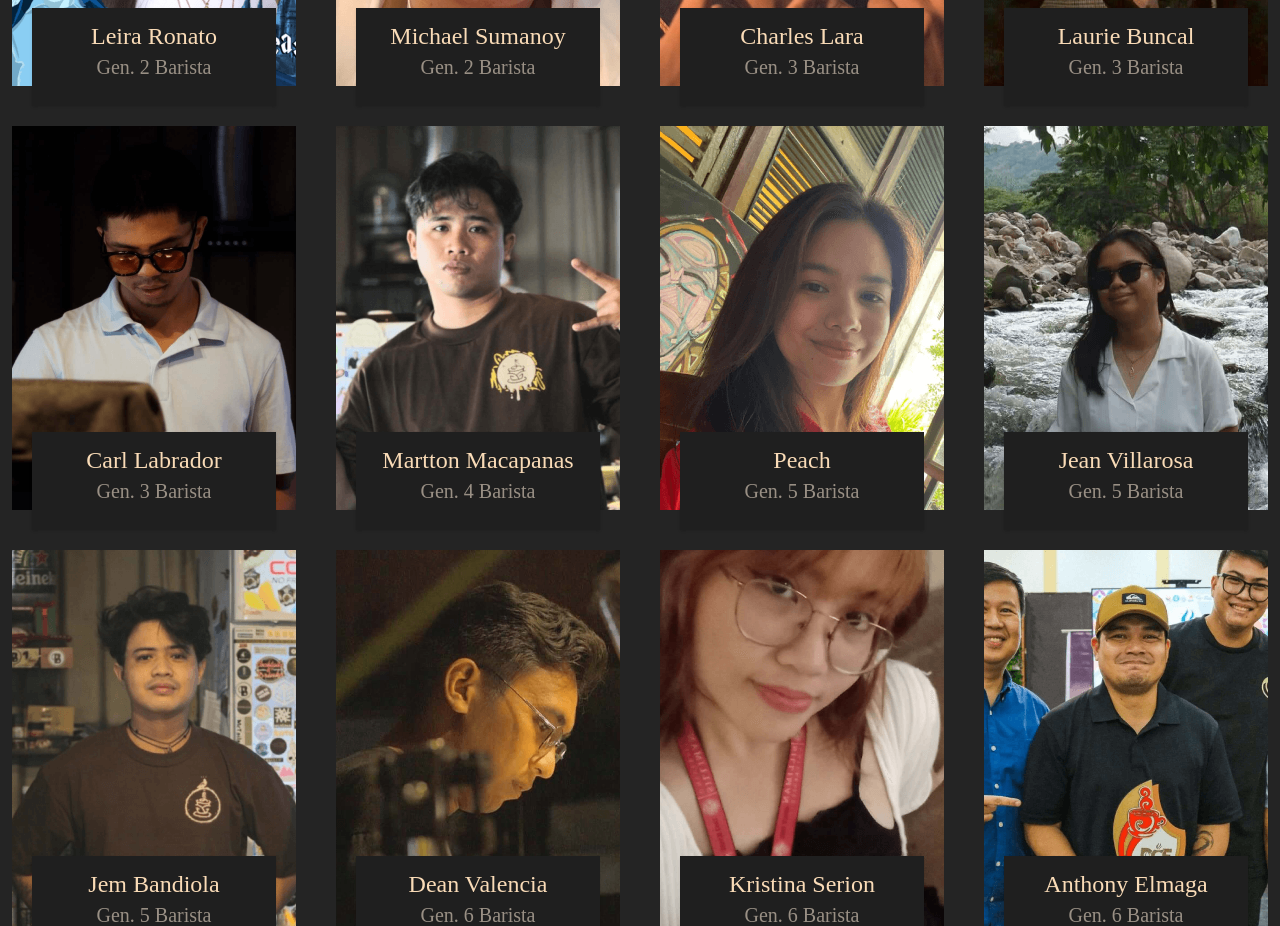
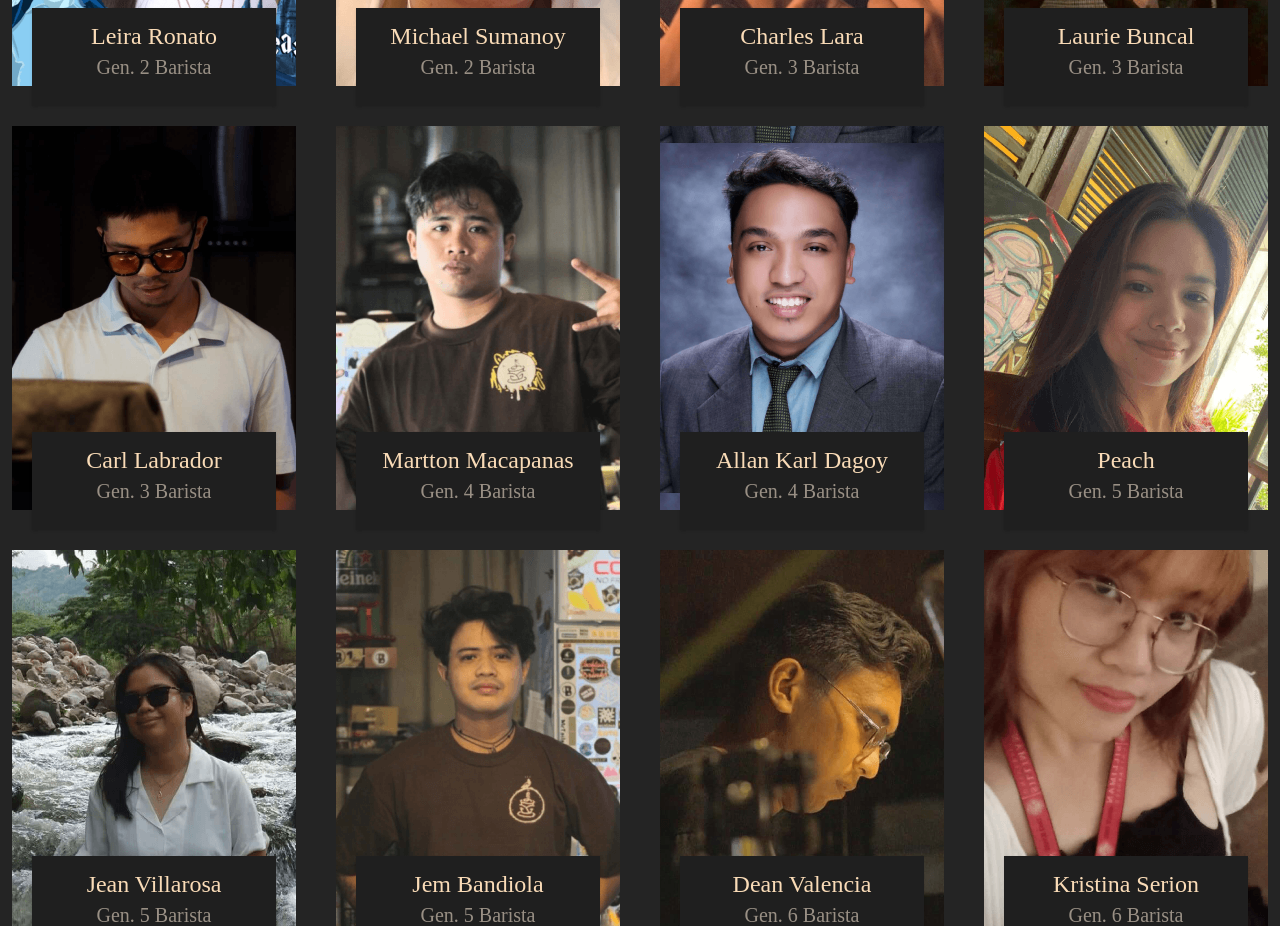
Before and after one commit to Skrill-ie/coffee-mystika, a Vue app: page /#/about in a window 1280 px wide. Shown: the part 6000-6926 px from the top of the page. Built offline with nearby package versions, Linux system fonts and the light colour scheme.

Commit message:
added a barista

```diff
--- a/src/components/About.vue
+++ b/src/components/About.vue
@@ -279,6 +279,11 @@
           baristaName: "Clarke Atienza",
           baristaGen: "6",
         },
+        barista23:{
+          baristaImage:(require('@/assets/images/baristas/barista-23.png')),
+          baristaName: "Allan Karl Dagoy",
+          baristaGen: "4",
+        },
       },
       heroImage: (require('@/assets/images/herobackground2.png')),
       mainText: "Meet the Dream Team",
```
Also changed, not shown: src/assets/images/baristas/barista-23.png (added).
